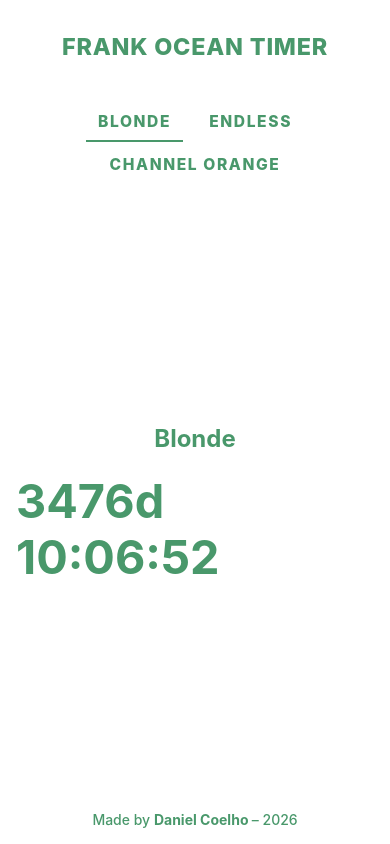
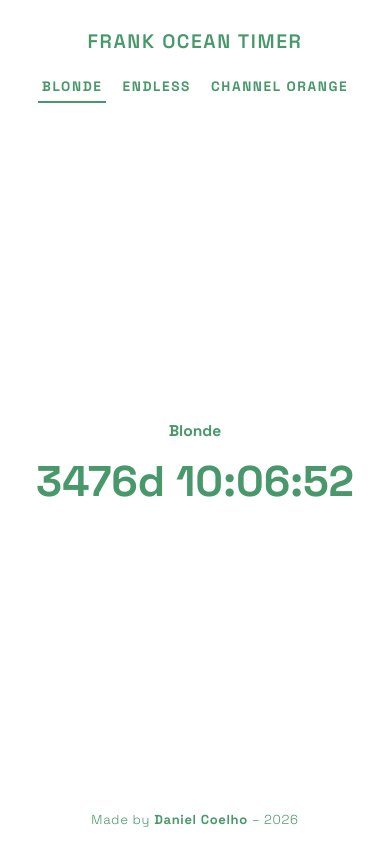
Before and after one commit to Deni-jpg/Frank-Ocean-Timer, a Flask app: page /blonde in a window 390 px wide. Run offline with Flask 3, Linux system fonts and the light colour scheme.

Commit message:
rm node_modules e mudança no css.

```diff
--- a/static/css/main.css
+++ b/static/css/main.css
@@ -1,8 +1,10 @@
+@import url('https://fonts.googleapis.com/css2?family=Space+Grotesk:wght@300;400;500;600;700&display=swap');
+
 /* reset e estrutura básica */
 html, body {
   height: 100%;
   margin: 0;
-  font-family: 'Inter', sans-serif;
+  font-family: 'Space Grotesk', sans-serif;
 }
 
 body {
@@ -26,9 +28,11 @@
 }
 
 h1#titulo {
-  font-weight: 800;
+  font-family: 'Space Grotesk', sans-serif;
+  font-weight: 600;
   font-size: 25px;
   color: #49986B;
+  letter-spacing: 0.08em;
 }
 
 /* botões de navegação */
@@ -51,7 +55,7 @@
   font-weight: 800;
 }
 
-/* pseudo-elemento para o underline “wavy” */
+/* pseudo-elemento para o underline */
 .nav-btn::after {
   content: '';
   position: absolute;
@@ -63,26 +67,22 @@
   transition: width 0.5s ease-in-out;
 }
 
-/* expande o underline em hover e quando a aba está ativa */
 .nav-btn:hover::after,
 .nav-btn.active::after {
   width: 100%;
 }
 
 /* cores específicas por álbum */
-/* Blonde (padrão verde) */
 .nav-btn.blonde:hover,
 .nav-btn.blonde.active {
   color: #49986B;
 }
 
-/* Endless (preto escuro) */
 .nav-btn.endless:hover,
 .nav-btn.endless.active {
   color: #1e1e1e;
 }
 
-/* Channel Orange (laranja) */
 .nav-btn.channel-orange:hover,
 .nav-btn.channel-orange.active {
   color: #ed702d;
@@ -105,20 +105,22 @@
 
 /* rodapé */
 #rodape {
+  font-family: 'Space Grotesk', sans-serif;
   position: absolute;
   bottom: 25px;
   left: 50%;
   transform: translateX(-50%);
-  font-weight: 500;
+  font-weight: 300;
   font-size: 20px;
-  color: #49986B
+  color: #49986B;
+  white-space: nowrap;
+  letter-spacing: 0.05em;
 }
 
-/* efeito de traço crescente no link do Instagram no rodapé */
 #rodape a {
-  position: relative;       /* necessário para posicionar o ::after */
-  color: #49986B;              /* cor inicial do texto */
-  text-decoration: none;    /* remove o underline padrão */
+  position: relative;
+  color: #49986B;
+  text-decoration: none;
   font-weight: bold;
 }
 
@@ -126,61 +128,74 @@
   content: '';
   position: absolute;
   left: 0;
-  bottom: -3px;             /* ajusta a distância do traço ao texto */
-  width: 0;                 /* começa “fechado” */
-  height: 2px;              /* espessura do traço */
-  background-color: #49986B;/* cor do traço */
+  bottom: -3px;
+  width: 0;
+  height: 2px;
+  background-color: #49986B;
   transition: width 0.4s ease-in-out;
 }
 
 #rodape a:hover::after {
-  width: 100%;              /* anima de 0 → 100% no hover */
+  width: 100%;
 }
 
 /*=============================================
   RESPONSIVE: Mobile (até 600px de largura)
 =============================================*/
 @media (max-width: 600px) {
-  /* Centraliza e reduz o header */
+  body {
+    min-height: 100dvh;
+    padding: 0;
+    justify-content: space-between;
+  }
+
   #cabeca {
     position: static;
     text-align: center;
-    margin: 1rem 0;
-    transform: none;
-  }
-  h1#titulo {
-    font-size: 6vw;   /* ajusta título para tela pequena */
-    left: auto; top: auto;
+    padding-top: 1rem;
   }
 
-  /* NavButtons vira uma barra abaixo do título */
+  h1#titulo {
+    font-size: 5vw;
+  }
+
   #navButtons {
     position: static;
-    margin: 0.5rem auto;
+    display: flex;
+    justify-content: center;
+    flex-wrap: wrap;
+    gap: 0.25rem 0.75rem;
+    padding: 0.4rem 0;
+  }
+
+  .nav-btn {
+    margin: 0;
+    padding: 0.3rem 0.25rem;
+    font-size: 3.5vw;
+  }
+
+  #tempo {
+    flex: 1;
+    padding: 0 0.5rem;
+  }
+
+  .timerDisplay {
+    font-size: 11vw;
+    word-break: break-word;
     text-align: center;
   }
-  .nav-btn {
-    display: inline-block;
-    margin: 0.25rem;
-    padding: 0.5rem 0.75rem;
+
+  h2 {
     font-size: 4vw;
+    text-align: center;
   }
 
-  /* Timer ocupa quase toda a largura */
-  #tempo {
-    padding: 0 1rem;
-  }
-  .timerDisplay {
-    font-size: 12vw;  /* maior responsividade no timer */
-    word-break: break-word;
-  }
-
-  /* Rodapé mais discreto */
   #rodape {
     position: static;
-    margin: 1rem 0;
-    font-size: 14px;
+    font-size: 13px;
     text-align: center;
     transform: none;
+    white-space: normal;
+    padding-bottom: 1rem;
   }
 }
```
Also changed, not shown: static/css/channel-orange.css (+57 -50 lines), static/css/endless.css (+56 -49 lines), 1 other file.
